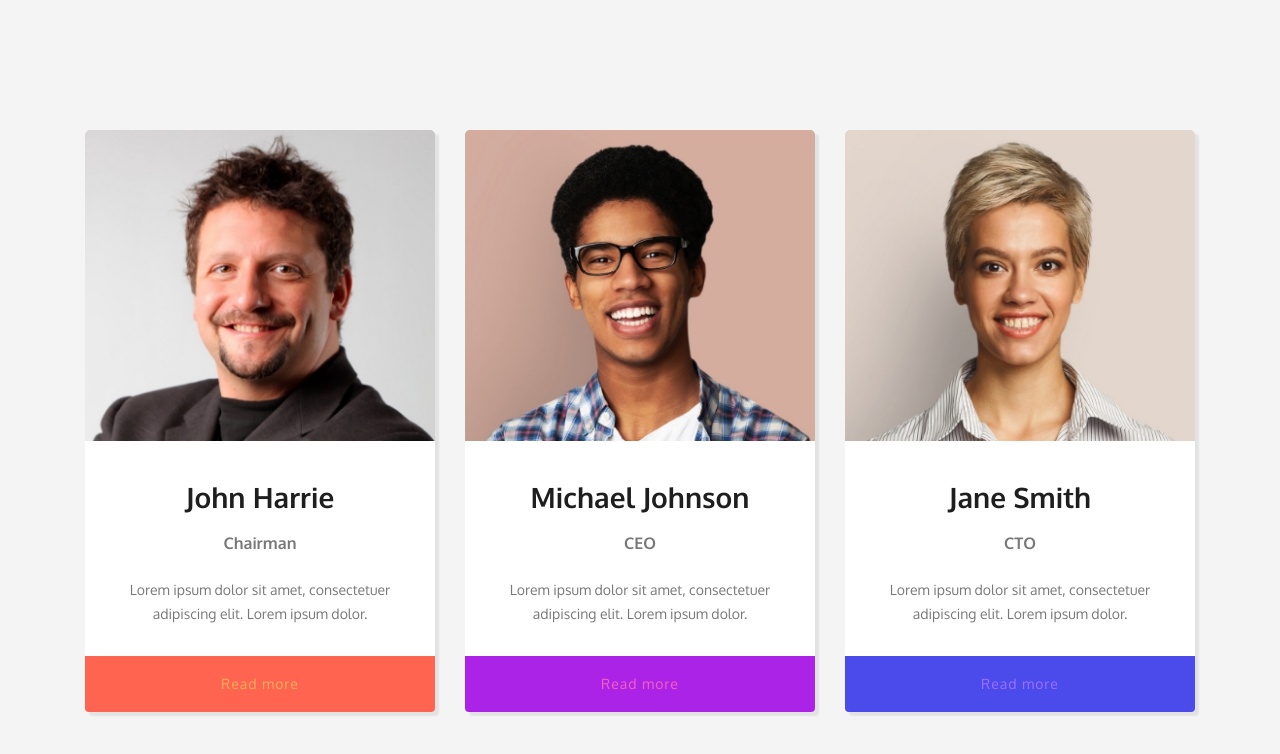
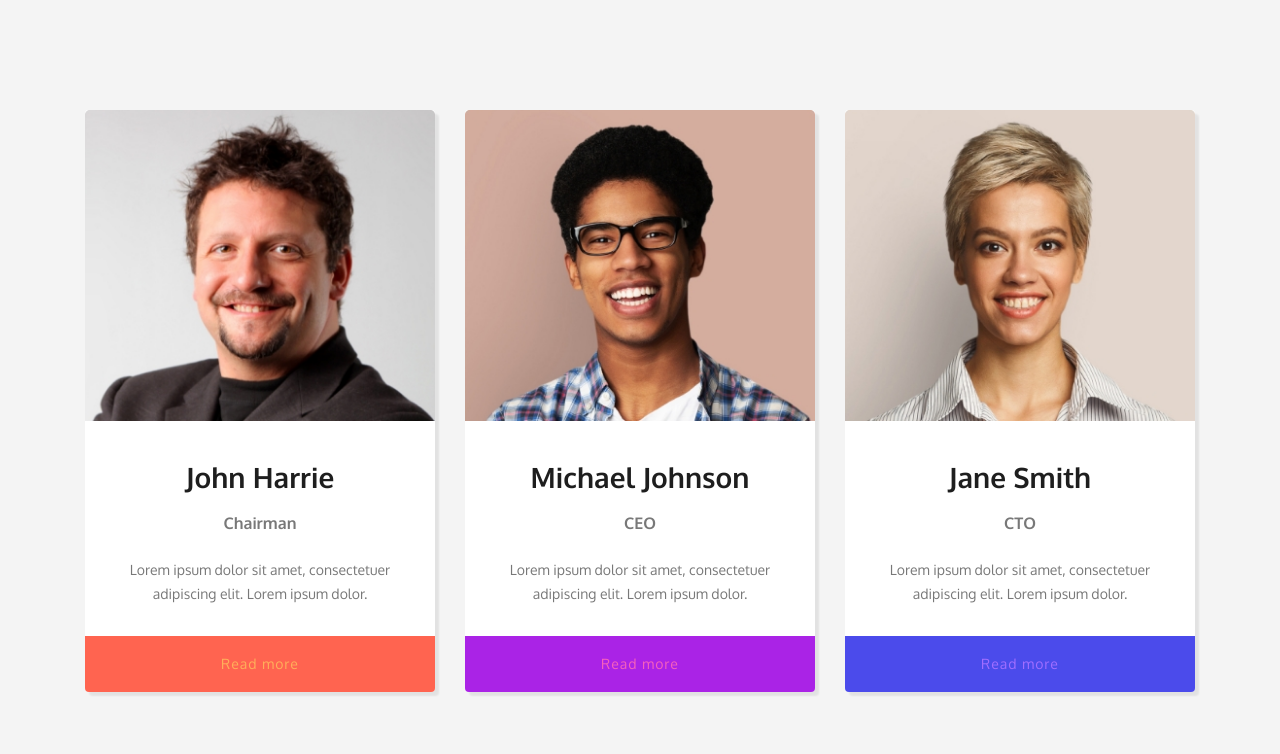
Before and after one commit to NazmulHasanNaail/intern_101_skill_analyse, a plain HTML site: page index.html in a window 1280 px wide. Drawn offline with Linux system fonts and the light colour scheme.

Commit message:
responsive

```diff
--- a/css/style.css
+++ b/css/style.css
@@ -190,12 +190,17 @@ label {
 /*Start team area */
 .team{
 	background-color: #F4F4F4;
-	padding: 130px 0;
+	padding: 90px 0;
+	text-align: center;
 }
 .team-item{
 	background-color: #fff;
 	box-shadow: 4px 4px 2px rgba(0, 0, 0, 7%);
 	border-radius: 4px;
+	margin: 20px 0;
+	max-width: 360px;
+	margin-left: auto;
+	margin-right: auto;
 }
 .team-thumb{
 	overflow: hidden;
--- a/index.html
+++ b/index.html
@@ -29,7 +29,7 @@
         <section class="team">
             <div class="container">
                 <div class="row">
-                    <div class="col-md-4">
+                    <div class="col-lg-4">
                         <div class="team-item text-center">
                             <div class="team-thumb">
                                 <img src="img/team-1.jpg" class="img-fluid" alt="team-1">
@@ -42,7 +42,7 @@
                             </div>
                         </div>
                     </div>
-                    <div class="col-md-4">
+                    <div class="col-lg-4">
                         <div class="team-item text-center">
                             <div class="team-thumb">
                                 <img src="img/team-2.jpg" class="img-fluid" alt="team-2">
@@ -55,7 +55,7 @@
                             </div>
                         </div>
                     </div>
-                    <div class="col-md-4">
+                    <div class="col-lg-4">
                         <div class="team-item text-center">
                             <div class="team-thumb">
                                 <img src="img/team-3.jpg" class="img-fluid" alt="team-3">
```
